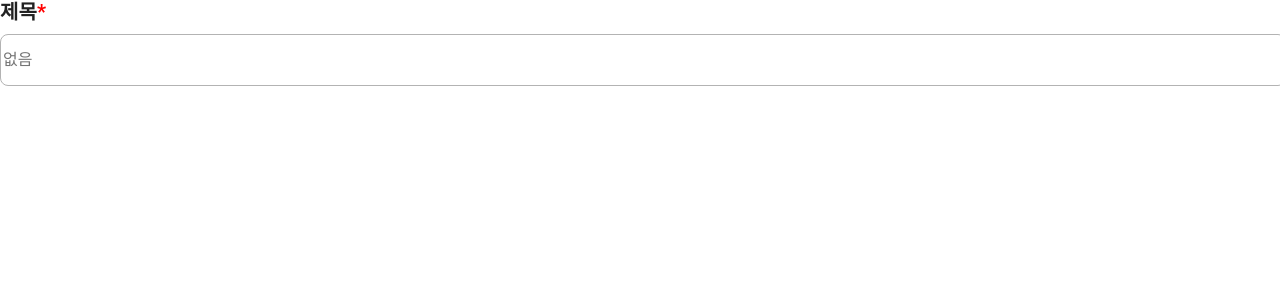
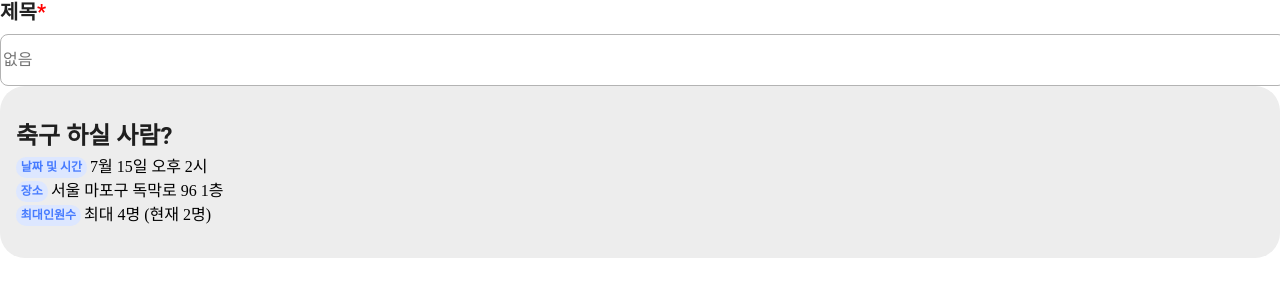
Before and after one commit to woowacourse-teams/2024-mouda, a React app in the folder frontend/: page / in a window 1280 px wide. Shown: the top 300 px of the page. Built offline with nearby package versions, Linux system fonts and the light colour scheme.

Commit message:
feat: 모임 카드 컴포넌트 UI 구현

```diff
--- a/frontend/src/App.tsx
+++ b/frontend/src/App.tsx
@@ -2,12 +2,14 @@ import MoimInput from './components/Input/MoimInput';
 import { Input_Info_List } from './constants';
 import { Global } from '@emotion/react';
 import reset from './reset';
+import MoimCard from './components/Card/MoimCard';
 
 export default function App() {
   return (
     <>
       <Global styles={reset} />
       <MoimInput data={Input_Info_List['title']} />
+      <MoimCard />
     </>
   );
 }
--- a/frontend/src/components/Card/MoimCard.style.ts
+++ b/frontend/src/components/Card/MoimCard.style.ts
@@ -0,0 +1,46 @@
+import { css } from '@emotion/react';
+import { common } from '../../common/common.style';
+
+export const cardBox = css`
+  display: flex;
+  align-items: flex-start;
+  gap: 0.2rem;
+  flex-direction: column;
+  width: 100%;
+  padding: 2rem 1rem;
+  flex-shrink: 0;
+  border-radius: 1.5625rem;
+  background: #ededed;
+`;
+
+export const cardTitle = css`
+  ${common.fontType.title}
+  font-size: 1.5rem;
+`;
+
+export const subjectTag = css`
+  display: inline-flex;
+  padding: 0.1rem 0.3rem;
+  justify-content: center;
+  align-items: center;
+  gap: 0.625rem;
+  border-radius: 0.625rem;
+  background: #dde7ff;
+  color: var(--Main-Blue, #477bff);
+  font-family: Pretendard;
+  font-size: 0.75rem;
+  font-style: normal;
+  font-weight: 600;
+  line-height: 130%;
+`;
+
+export const subjectBox = css`
+  display: flex;
+  gap: 0.2rem;
+`;
+
+export const subjectInfo = css`
+  line-height: 130%;
+  display: inline-block;
+  vertical-align: middle;
+`;
--- a/frontend/src/components/Card/MoimCard.tsx
+++ b/frontend/src/components/Card/MoimCard.tsx
@@ -1,3 +1,21 @@
-export default function App() {
-  return <></>;
+import * as S from './MoimCard.style';
+
+export default function MoimCard() {
+  return (
+    <div css={S.cardBox}>
+      <h2 css={S.cardTitle}>축구 하실 사람?</h2>
+      <div css={S.subjectBox}>
+        <span css={S.subjectTag}>날짜 및 시간</span>
+        <span css={S.subjectInfo}>7월 15일 오후 2시 </span>
+      </div>
+      <div css={S.subjectBox}>
+        <span css={S.subjectTag}>장소</span>
+        <span css={S.subjectInfo}>서울 마포구 독막로 96 1층</span>
+      </div>
+      <div css={S.subjectBox}>
+        <span css={S.subjectTag}>최대인원수</span>
+        <span css={S.subjectInfo}>최대 4명 (현재 2명)</span>
+      </div>
+    </div>
+  );
 }
--- a/frontend/src/reset.ts
+++ b/frontend/src/reset.ts
@@ -88,6 +88,7 @@ const reset = css`
     font-size: 100%;
     font: inherit;
     vertical-align: baseline;
+    box-sizing: border-box;
   }
   /* HTML5 display-role reset for older browsers */
   article,
```
